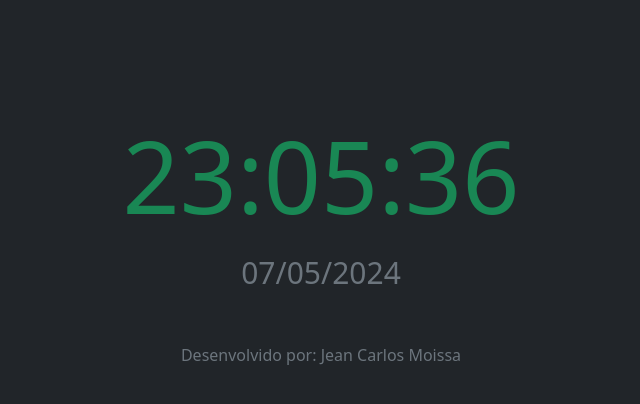
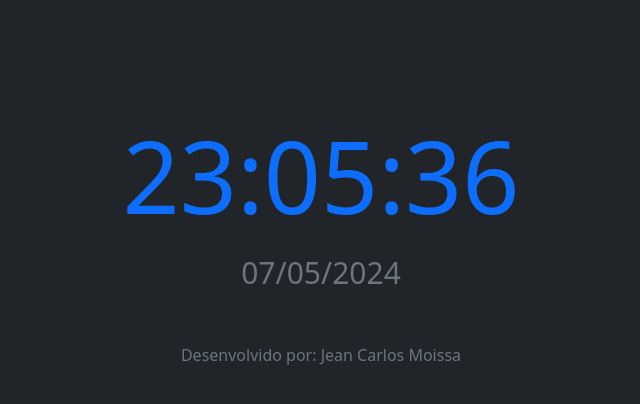
Before and after one commit to jeanmoissa/js_digital_clock, a plain HTML site: page index.html in a window 1280 px wide. Shown: the whole page, without its empty margins (319-959 px from the left). Drawn offline with nearby package versions, Linux system fonts and the light colour scheme.

Commit message:
Update index.html

```diff
--- a/index.html
+++ b/index.html
@@ -11,7 +11,7 @@
 
 	<body class="bg-dark">
 		<div class="container text-center divLabel">
-			<label class="text-success" id="clk"></label> </br>
+			<label class="text-primary" id="clk"></label> </br>
 			<label class="text-secondary" id="dat"></label>
 		</div>
 		<footer class="container text-center">
```
